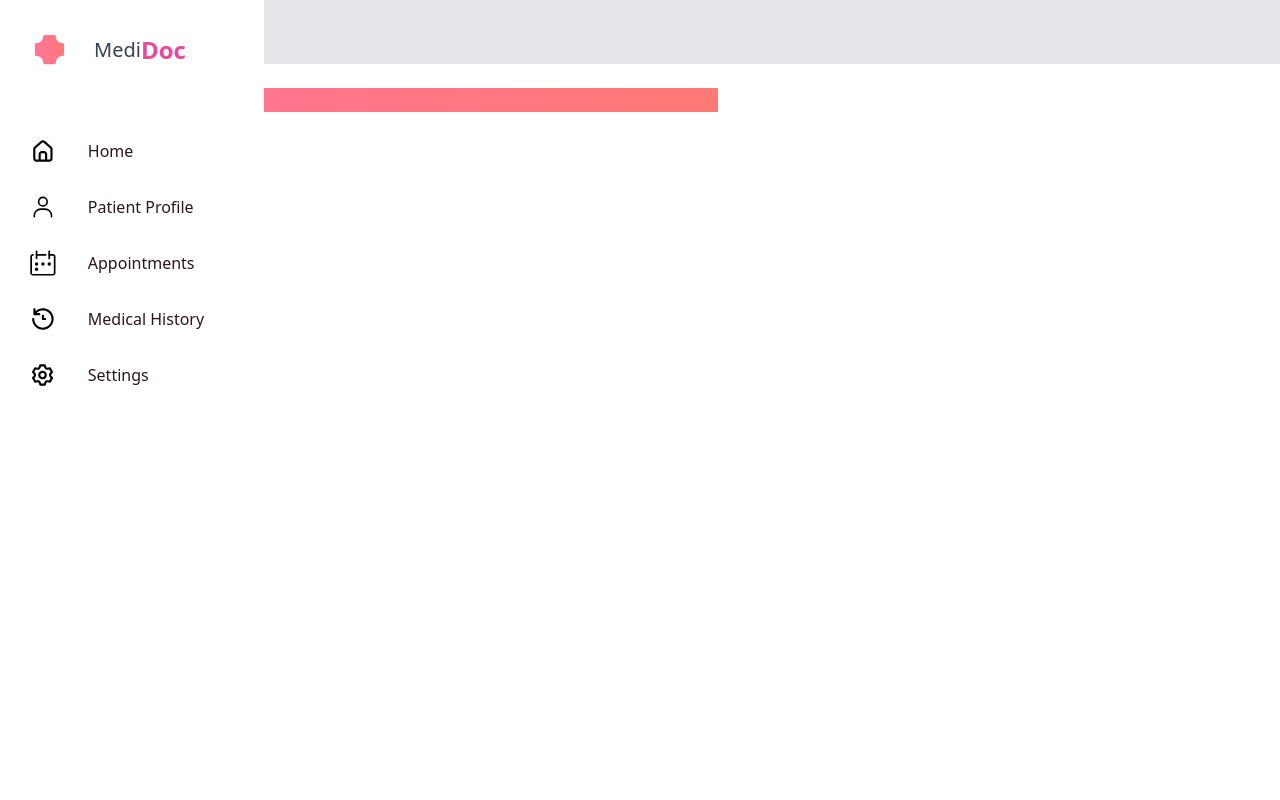
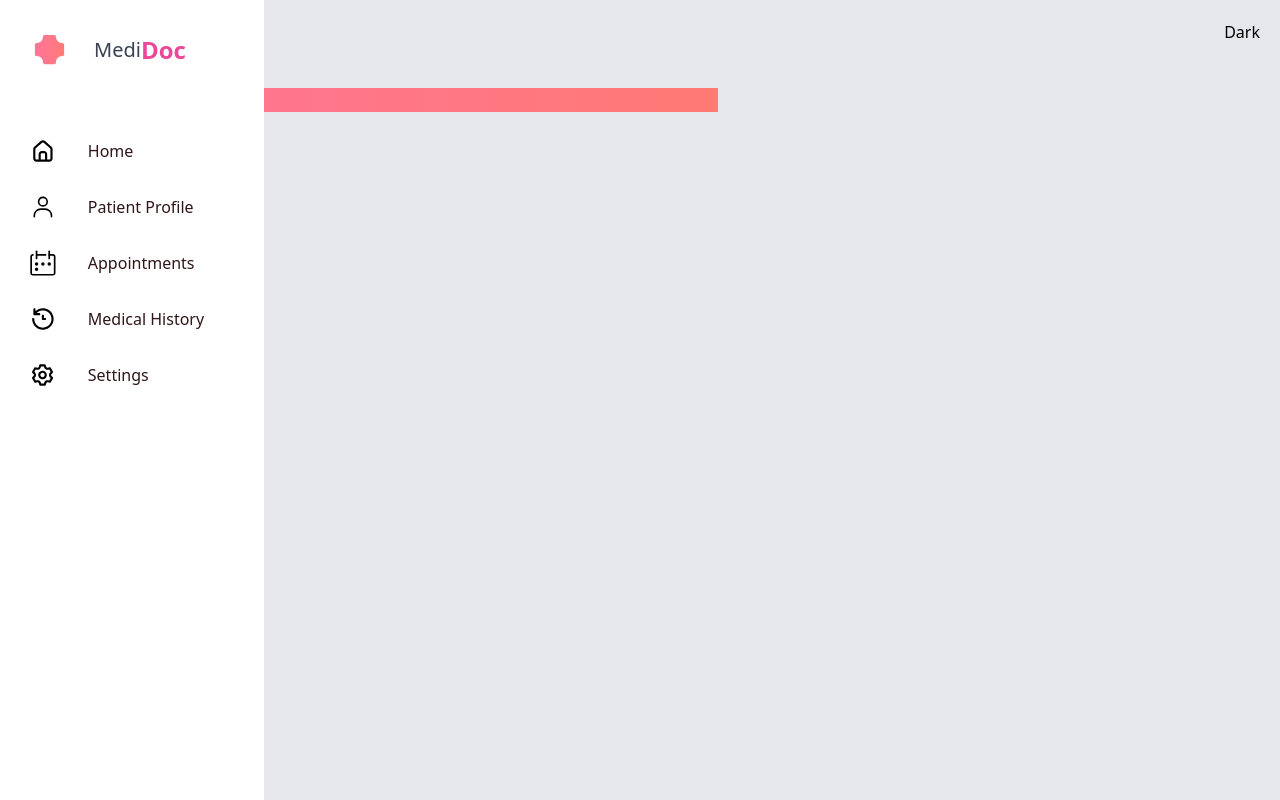
Before and after one commit to mohammadaahnaaf/rainer-tech-task, a Next.js app: page / in a window 1280 px wide. Built offline with nearby package versions, Linux system fonts and the light colour scheme.

Commit message:
feat: :sparkles: dark theme enable

```diff
--- a/src/components/layout/Layout.tsx
+++ b/src/components/layout/Layout.tsx
@@ -1,29 +1,21 @@
 import React from 'react'
 import { Header, SideBar } from '..'
-import { ThemesProvider } from './Themes'
 
 type Props = {
     children: any
 }
 
 export const Layout = (props: Props) => {
-    React.useEffect(() => {
-        const theme = localStorage.theme
 
-        console.log(theme)
-        localStorage.setItem('theme', 'dark')
-        console.log(theme)
-
-    })
     return (
-        <ThemesProvider>
+        // <ThemesProvider>
             <div className='relative h-screen'>
                 <SideBar />
-                <div>
-                <Header />
-
-                    {props.children}</div>
+                <div className='dark:bg-red-700 bg-gray-200 h-screen'>
+                    <Header />
+                    {props.children}
+                </div>
             </div>
-        </ThemesProvider>
+        // </ThemesProvider>
     )
 }
--- a/src/components/layout/Themes.tsx
+++ b/src/components/layout/Themes.tsx
@@ -5,5 +5,5 @@ import { ThemeProvider as NextThemesProvider } from "next-themes/dist"
 import { type ThemeProviderProps } from "next-themes/dist/types"
 
 export function ThemesProvider({ children, ...props }: ThemeProviderProps) {
-    return <NextThemesProvider {...props}>{children}</NextThemesProvider>
+    return <NextThemesProvider enableSystem={true} attribute='class' {...props}>{children}</NextThemesProvider>
 }
--- a/src/components/shared/Header.tsx
+++ b/src/components/shared/Header.tsx
@@ -1,14 +1,25 @@
+import { useTheme } from 'next-themes'
 import React from 'react'
 
 type Props = {}
 
 export const Header = (props: Props) => {
+
+    const { theme, setTheme } = useTheme()
+
+    function handleTheme() {
+        if (theme === "dark") {
+            setTheme('light')
+        } else {
+            setTheme("dark")
+        }
+    }
     return (
         <header className='p-5 bg-gray-200'>
             <div className='flex justify-between items-center self-stretch'>
 
                 Home
-
+                <button className='text-black' onClick={handleTheme}>Dark</button>
             </div>
         </header>
     )
--- a/src/pages/_app.tsx
+++ b/src/pages/_app.tsx
@@ -1,6 +1,7 @@
 import '@rainer/styles/globals.css'
+import { ThemeProvider } from 'next-themes'
 import type { AppProps } from 'next/app'
 
 export default function App({ Component, pageProps }: AppProps) {
-  return <Component {...pageProps} />
+  return <ThemeProvider attribute="class"><Component {...pageProps} /></ThemeProvider>
 }
--- a/src/styles/globals.css
+++ b/src/styles/globals.css
@@ -1,7 +1,23 @@
 @tailwind base;
 @tailwind components;
 @tailwind utilities;
+@layer base{
+  body {
+      @apply dark:bg-gray-800 bg-white
+  }
+}
 
 body {
   margin: 0;
 }
+
+:root {
+  /* Your default theme */
+  --background: white;
+  --foreground: black;
+}
+
+[data-theme='dark'] {
+  --background: black;
+  --foreground: white;
+}
--- a/tailwind.config.ts
+++ b/tailwind.config.ts
@@ -8,13 +8,7 @@ const config: Config = {
   ],
   darkMode: 'class',
   theme: {
-    extend: {
-      backgroundImage: {
-        'gradient-radial': 'radial-gradient(var(--tw-gradient-stops))',
-        'gradient-conic':
-          'conic-gradient(from 180deg at 50% 50%, var(--tw-gradient-stops))',
-      },
-    },
+    extend: {},
   },
   plugins: [],
 }
```
